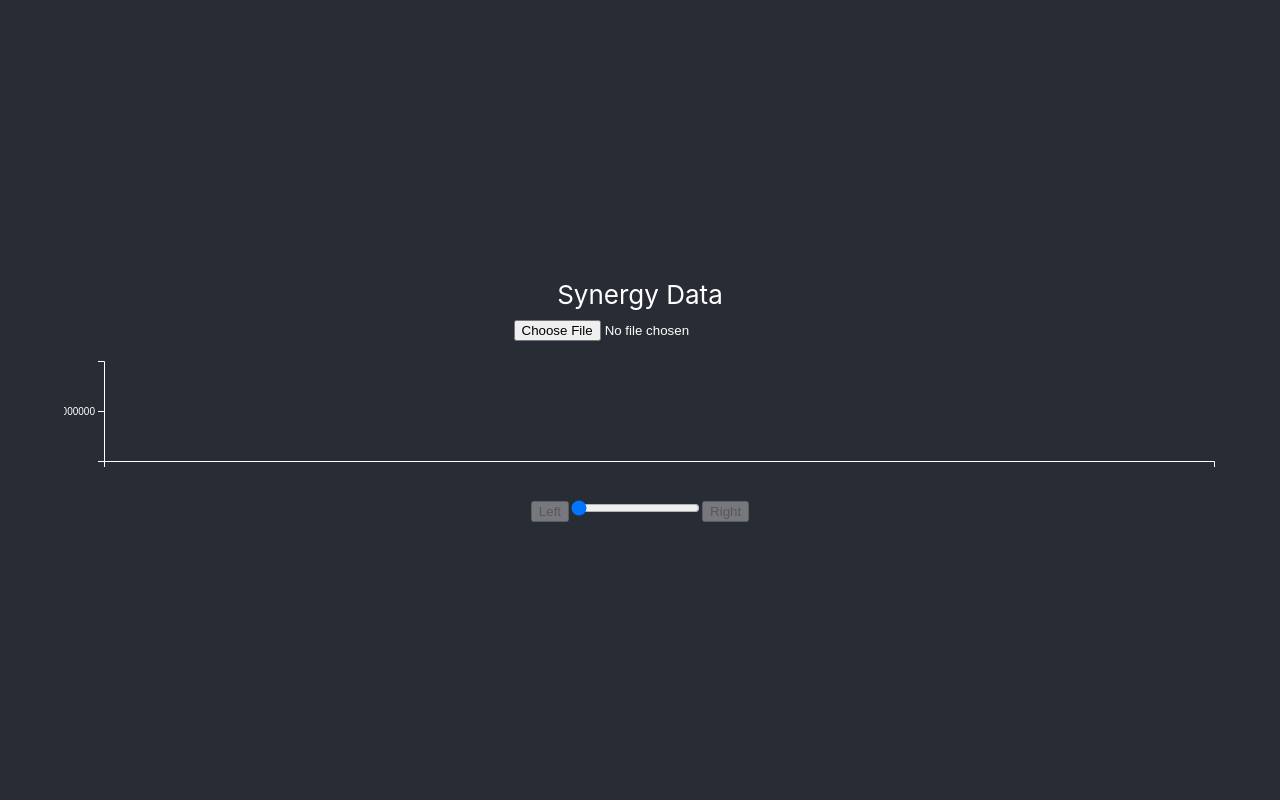
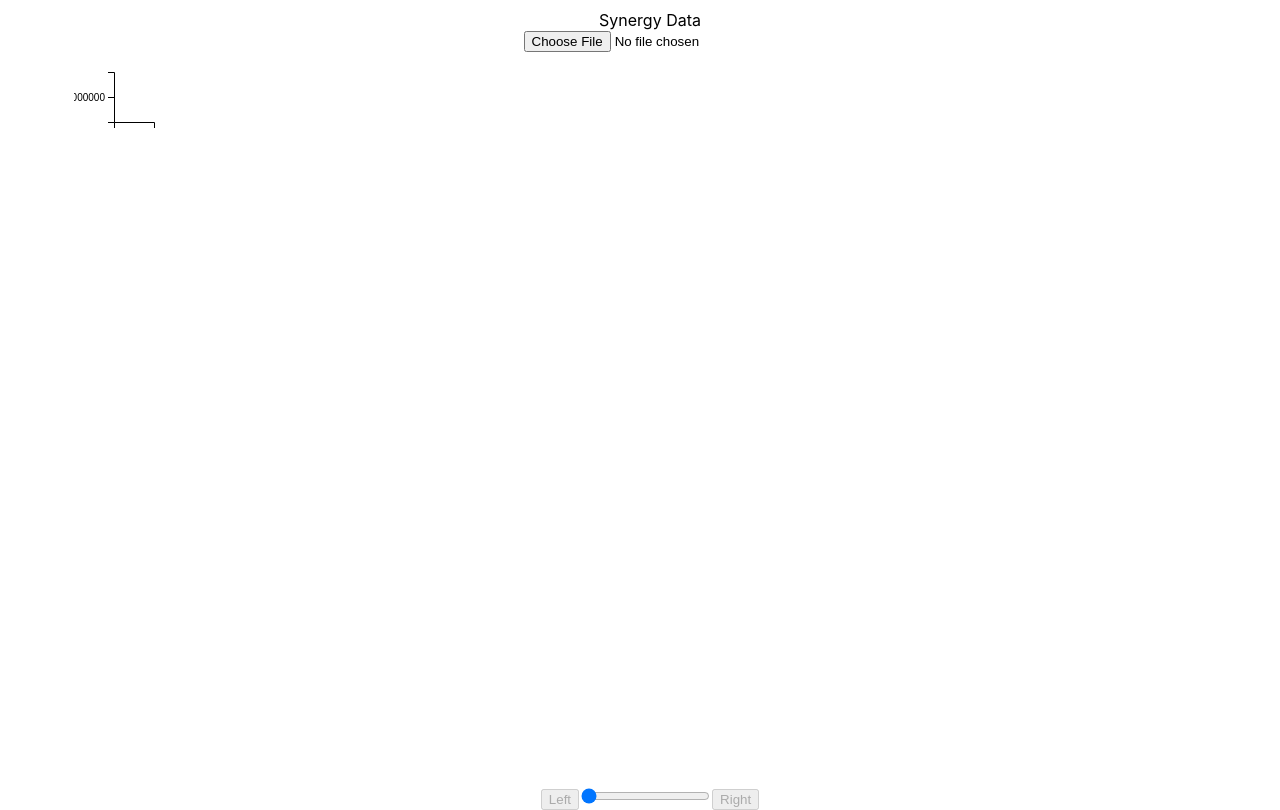
Before and after one commit to lordmortis/synergy-bill-analyzer, a React (Create React App) app: page / in a window 1280 px wide. Built offline with nearby package versions, Linux system fonts and the light colour scheme.

Commit message:
fix some display issues

```diff
--- a/src/App.css
+++ b/src/App.css
@@ -1,40 +1,25 @@
-.App {
-  text-align: center;
+body {
+  height: 100vh;
+  width: 100vw;
 }
 
-
-@media (prefers-reduced-motion: no-preference) {
-  .App-logo {
-    animation: App-logo-spin infinite 20s linear;
-  }
+div#root {
+  width: 100%;
+  height: 100%;
 }
 
-.App-header {
+.App {
+  margin: 10px;
+  text-align: center;
   width: 100%;
   height: 100%;
-  background-color: #282c34;
-  min-height: 100vh;
   display: flex;
-  flex-direction: column;
+  flex-flow: column;
   align-items: center;
   justify-content: center;
-  font-size: calc(10px + 2vmin);
-  color: white;
 }
 
-.App-header svg {
+.App svg {
   width: 90%;
+  flex: 1;
 }
-
-.App-link {
-  color: #61dafb;
-}
-
-@keyframes App-logo-spin {
-  from {
-    transform: rotate(0deg);
-  }
-  to {
-    transform: rotate(360deg);
-  }
-}
--- a/src/App.tsx
+++ b/src/App.tsx
@@ -45,7 +45,6 @@ function App() {
 
   return (
     <div className="App">
-      <header className="App-header">
       <FileInput
         busy={state.busy}
         filename={state.filename}
@@ -53,7 +52,6 @@ function App() {
         importFile={importFile}/>
       <BarGraph records={dateRecords} maxPower={maxPower}/>
       <DateSelect dates={dates} currentDate={state.showDate} selectDate={selectDate}/>
-      </header>
     </div>
   );
 }
--- a/src/components/BarGraph.tsx
+++ b/src/components/BarGraph.tsx
@@ -19,15 +19,19 @@ interface IProps {
 }
 
 function convertRecordTime(record:Record): string {
-  return record.time.toString(10);
+  const time = record.time;
+  const hourPart = Math.trunc(time).toLocaleString("en-AU", {minimumIntegerDigits: 2});
+  const minutePart = (time % 1) > 0.01 ? "30" : "00";;
+  return `${hourPart}:${minutePart}`;
 }
 
 export default function BarGraph(props:IProps) : React.ReactElement {
+  const ref : RefObject<SVGGElement | undefined> = useRef();
+
   const margin = {top: 20, right: 20, bottom: 30, left: 40};
-  const width = 1170 - margin.left - margin.right;
-  const height = 150 - margin.top - margin.bottom;
+  const width = (ref.current?.clientWidth === undefined ? 100 : ref.current?.clientWidth) - margin.left - margin.right;
+  const height = (ref.current?.clientHeight === undefined ? 100 : ref.current?.clientHeight) - margin.top - margin.bottom;
 
-  const ref : RefObject<SVGGElement | undefined> = useRef();
 
   const x = d3.scaleBand().range([0, width]).padding(0.1);
   const y = d3.scaleLinear().range([height, 0]);
@@ -62,17 +66,14 @@ export default function BarGraph(props:IProps) : React.ReactElement {
             .attr("height", (elem) => height - y(elem.kWh))
       )
 
-    if (gElem.select("g.xAxis").empty()) {
-      gElem.append("g")
-        .attr("class", "xAxis")
-        .attr("transform", `translate(0, ${height})`)
-        .call(d3.axisBottom(x))
-        .selectAll("text")
-        .style("text-anchor", "end")
-        .attr("dx", "-0.4em")
-        .attr("dy", "-0.6em")
-        .attr("transform", "rotate(-90)")
-    }
+    const xAxis = findOrAppend(gElem, "g", "xAxis");
+    xAxis.attr("transform", `translate(0, ${height})`);
+    xAxis.call(d3.axisBottom(x))
+      .selectAll("text")
+      .style("text-anchor", "end")
+      .attr("dx", "-0.4em")
+      .attr("dy", "-0.6em")
+      .attr("transform", "rotate(-90)");
 
     const yAxis = findOrAppend(gElem, "g", "yAxis");
     yAxis.call(d3.axisLeft(y).ticks(4));
@@ -80,5 +81,5 @@ export default function BarGraph(props:IProps) : React.ReactElement {
   }, [props.records, props.maxPower, margin.left, margin.top, width, height, x, y]);
 
   //@ts-ignore
-  return <svg ref={ref}/>;
+  return <svg ref={ref} preserveAspectRatio="xMidYMid meet"></svg>;
 }
--- a/src/index.css
+++ b/src/index.css
@@ -11,3 +11,15 @@ code {
   font-family: source-code-pro, Menlo, Monaco, Consolas, 'Courier New',
     monospace;
 }
+
+div.tooltip {
+  position: absolute;
+  text-align: center;
+  padding: .2rem;
+  background: #313639;
+  color: #f9f9f9;
+  border: 0px;
+  border-radius: 8px;
+  pointer-events: none;
+  font-size: .7rem;
+}
--- a/src/reducers/App.ts
+++ b/src/reducers/App.ts
@@ -84,7 +84,7 @@ function AddRecords(records: Record[] | null, newRecords: ImportedRecord[], star
 
 function SetDate(showDate: Date | null, records: Record[] | null) : Date | null {
   if (records == null) return null;
-  if (records.length == 0) return null;
+  if (records.length === 0) return null;
   if (showDate != null) return showDate;
   return records[0].date;
 }
```
Lines whose indentation alone changed are shown as unchanged.
